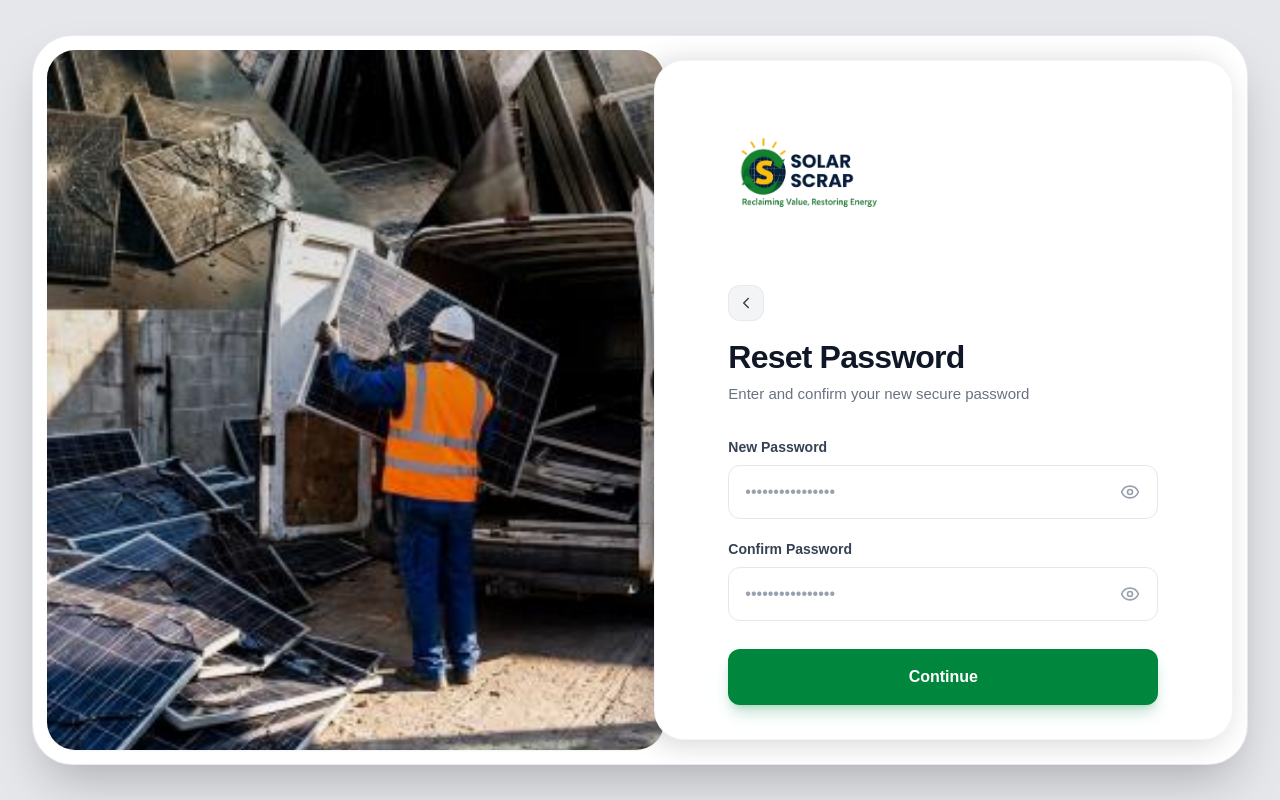
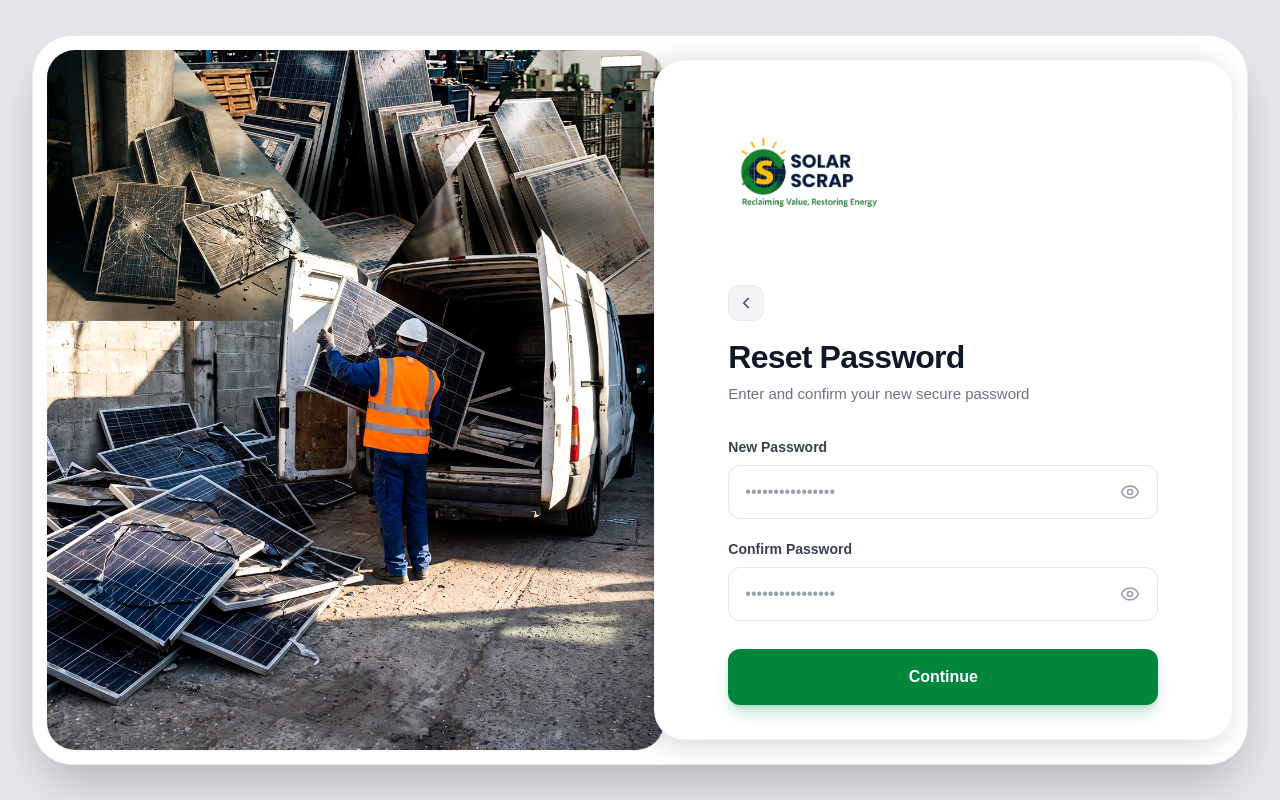
Before and after one commit to shaheertariq1/solar-scrap-website, a Next.js app: page /reset-password in a window 1280 px wide. Built offline with nearby package versions, Linux system fonts and the light colour scheme.

Commit message:
fix(reset-password): update image source to /images/change-password.jpg

```diff
--- a/app/reset-password/page.tsx
+++ b/app/reset-password/page.tsx
@@ -45,11 +45,11 @@ export default function ResetPasswordPage() {
       {/* Outer Card Frame with 10px-14px padding */}
       <div className="w-full max-w-[1360px] bg-white rounded-[32px] sm:rounded-[40px] p-2.5 sm:p-3 md:p-3.5 shadow-2xl border border-gray-200/80 flex flex-col md:flex-row relative min-h-[640px] md:min-h-[728px] items-center">
 
-        {/* Left Column - Worker Loading Solar Panels Image (Taller full-height image) */}
+        {/* Left Column - Change Password Image (Taller full-height image) */}
         <div className="relative w-full md:w-[50%] lg:w-[52%] h-[340px] sm:h-[420px] md:h-[700px] min-h-[300px] rounded-[22px] sm:rounded-[26px] md:rounded-[28px] overflow-hidden shadow-xs shrink-0">
           <Image
-            src="/images/reset-password-img.jpg"
-            alt="Worker recycling solar scrap panels"
+            src="/images/change-password.jpg"
+            alt="Solar scrap equipment"
             fill
             priority
             className="object-cover object-center"
```
Also changed, not shown: public/images/change-password.jpg (added), public/images/reset-password-img.jpg (deleted).
